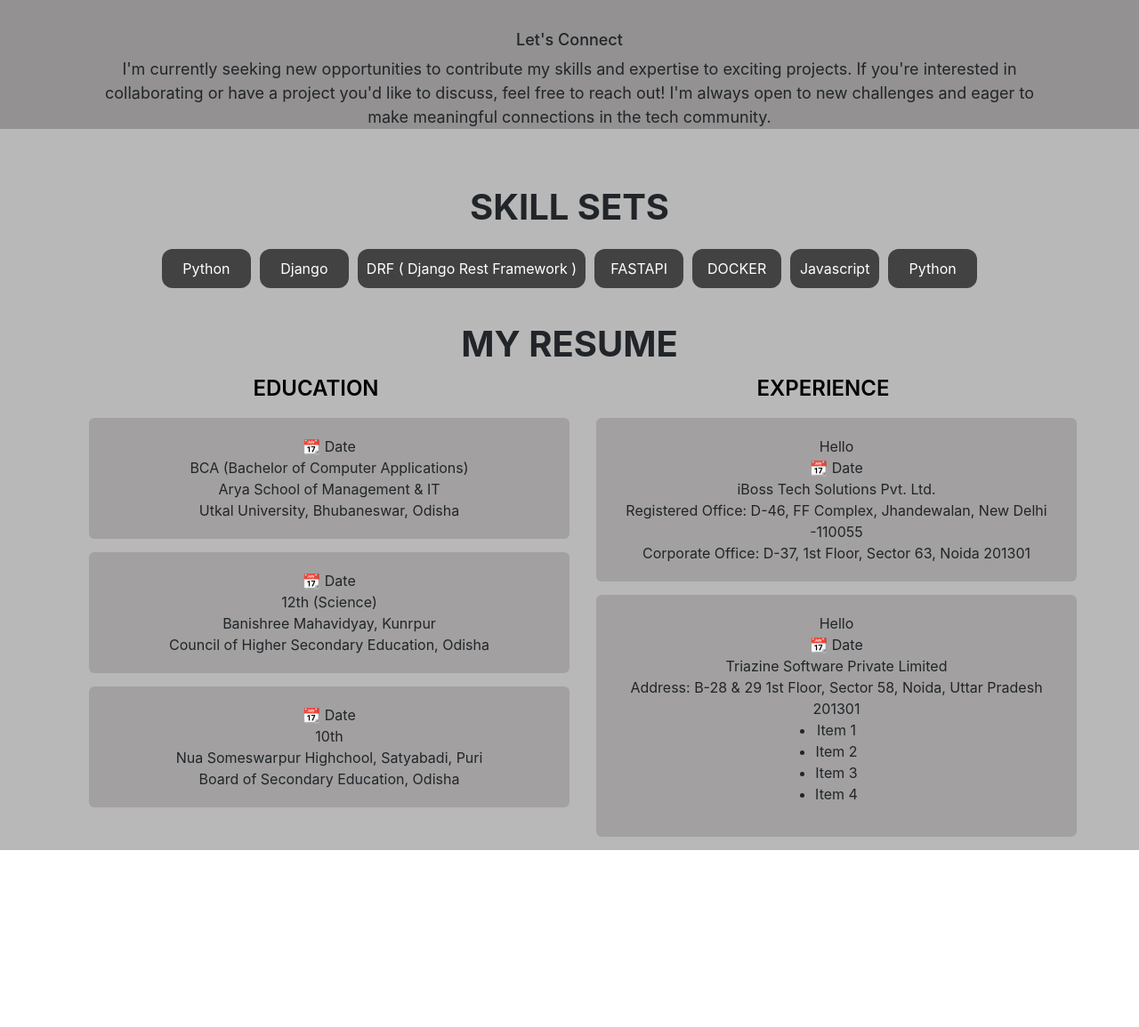
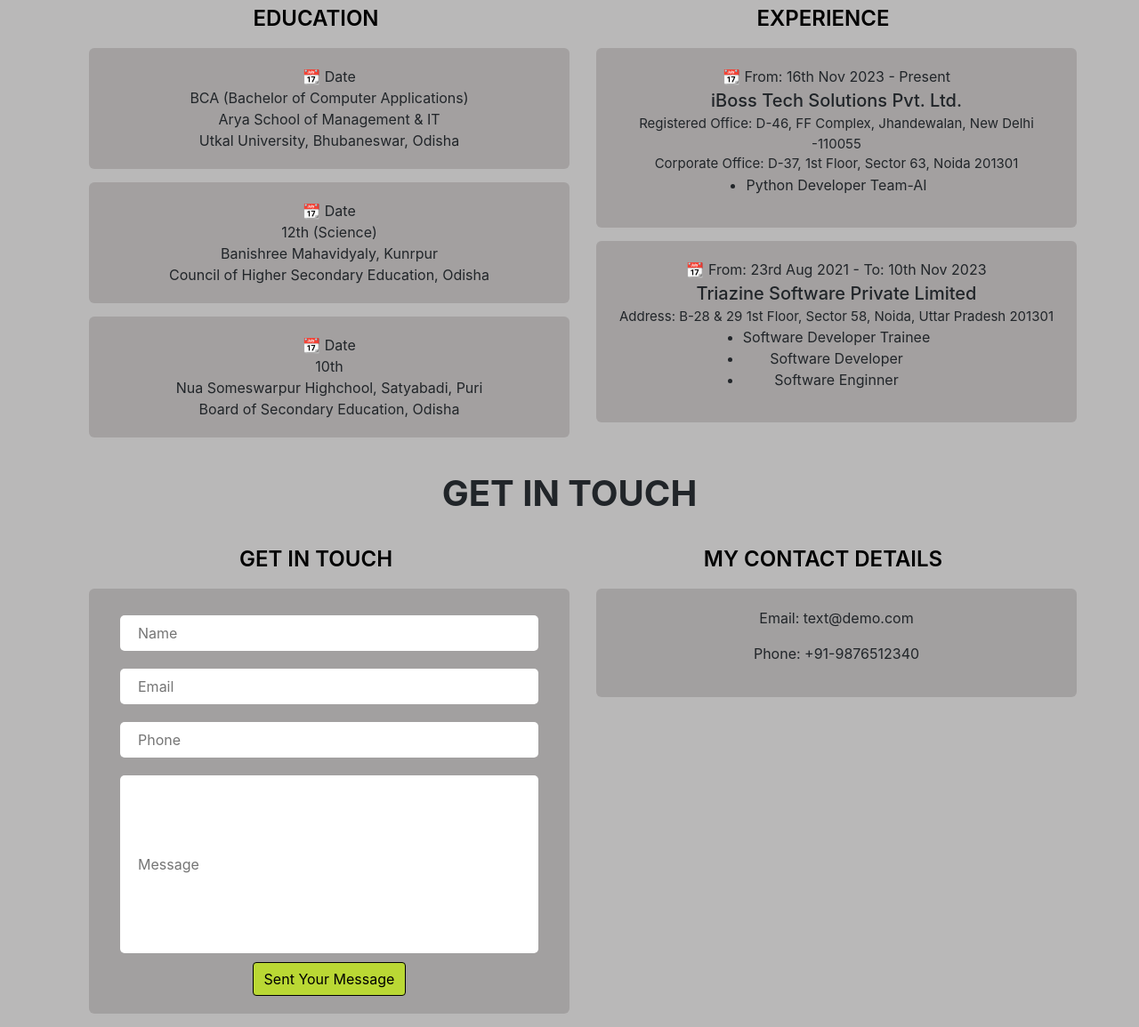
Before and after one commit to rrasmi070/Portfolio-html-css-javascript, a plain HTML site: page index.html in a window 1280 px wide. Shown: the part 1616-2771 px from the top of the page at 89% size. Before the commit the page ends 2572 px from the top, so only its background shows below. Drawn offline with nearby package versions, Linux system fonts and the light colour scheme.

Commit message:
contact section and animation

```diff
--- a/index.html
+++ b/index.html
@@ -21,11 +21,11 @@
         <nav>
             <div class="nav-container">
                 <div class="nav-item">
-                    <a href="#home">Home</a>
-                    <a href="#about">About</a>
-                    <a href="#blogs">Blogs</a>
-                    <a href="#resume">Resume</a>
-                    <a href="Contact">Contact</a>
+                    <a class="nav-target" href="#home">Home</a>
+                    <a class="nav-target" href="#about">About</a>
+                    <a class="nav-target" href="#blogs">Blogs</a>
+                    <a class="nav-target" href="#resume">Resume</a>
+                    <a class="nav-target" href="#contact">Contact</a>
                 </div>
             </div>
         </nav>
@@ -42,6 +42,7 @@
             </div>
         </div>
         <div class="section-about" id="about">
+            <br>
             <h3 class="about-content">About Me</h3>
             <p class="about-content">
                 Hi there! 👋👋👋👋👋 <br>
@@ -96,7 +97,7 @@
                         <div class="item item-card">
                             <span class="card-content">&#x1F4C6; Date</span>
                             <span class="card-content">12th (Science) </span>
-                            <span class="card-content">Banishree Mahavidyay, Kunrpur</span>
+                            <span class="card-content">Banishree Mahavidyaly, Kunrpur</span>
                             <span class="card-content">Council of Higher Secondary Education, Odisha </span>
                         </div>
                         <div class="item item-card">
@@ -111,25 +112,27 @@
                             Experience
                         </div>
                         <div class="item item-card">
-                            <span id="mgs">Hello</span>
-
-                            <span class="card-content">&#x1F4C6; Date</span>
-                            <span class="card-content">iBoss Tech Solutions Pvt. Ltd.</span>
-                            <span class="card-content">Registered Office: D-46, FF Complex, Jhandewalan, New Delhi
+                            <span class="card-content">&#x1F4C6; From: 16th Nov 2023 - Present</span>
+                            <span class="card-content head-name">iBoss Tech Solutions Pvt. Ltd.</span>
+                            <span class="card-content head-address">Registered Office: D-46, FF Complex, Jhandewalan,
+                                New Delhi
                                 -110055</span>
-                            <span class="card-content">Corporate Office: D-37, 1st Floor, Sector 63, Noida 201301</span>
+                            <span class="card-content head-address">Corporate Office: D-37, 1st Floor, Sector 63, Noida
+                                201301</span>
+                            <ul>
+                                <li>Python Developer Team-AI</li>
+                            </ul>
                         </div>
                         <div class="item item-card">
-                            <span>Hello</span>
-                            <span class="card-content">&#x1F4C6; Date</span>
-                            <span class="card-content">Triazine Software Private Limited</span>
-                            <span class="card-content">Address: B-28 & 29 1st Floor, Sector 58, Noida, Uttar Pradesh
+                            <span class="card-content">&#x1F4C6; From: 23rd Aug 2021 - To: 10th Nov 2023</span>
+                            <span class="card-content head-name">Triazine Software Private Limited</span>
+                            <span class="card-content head-address">Address: B-28 & 29 1st Floor, Sector 58, Noida,
+                                Uttar Pradesh
                                 201301</span>
                             <ul>
-                                <li>Item 1</li>
-                                <li>Item 2</li>
-                                <li>Item 3</li>
-                                <li>Item 4</li>
+                                <li>Software Developer Trainee</li>
+                                <li>Software Developer</li>
+                                <li>Software Enginner</li>
                             </ul>
                         </div>
 
@@ -137,11 +140,47 @@
                 </div>
             </div>
         </div>
+        <br>
+        <div class="container-get-intouch" id="contact">
+            <h1 id="resume-heading">Get In Touch</h1>
+            <br>
+            <div class="container resume-content">
+                <div class="row">
+                    <!-- Large and medium devices: 2 columns -->
+                    <div class="col-lg-6 col-md-6 col-sm-12">
+                        <div class="item" id="education">
+                            Get In Touch
+                        </div>
+                        <form action="">
+                            <div class="item item-card">
+                                <input class="contact-form" id="name" type="text" placeholder="Name">
+                                <span id="name-val"></span>
+                                <input class="contact-form" id="email" type="email" placeholder="Email">
+                                <input class="contact-form" id="phone" type="text" placeholder="Phone">
+                                <input class="contact-form" id="mesage" type="text" placeholder="Message">
+                                <button class="btn submit" onclick="sendMessage()" id="send-message">Sent Your Message</button>
+                            </div>
+                        </form>
+                        </div>
+                    <div class="col-lg-6 col-md-6 col-sm-12">
+                        <div class="item" id="experience">
+                            My Contact Details
+                        </div>
+                        <div class="item item-card">
+                            <p>Email: text@demo.com</p>
+                            <p>Phone: +91-9876512340</p>
+                        </div>
+                    </div>
+                </div>
+            </div>
+
+        </div>
     </main>
     <span id="whatsap">
         <img src="static/images/chatbot.png" alt="static/images/chatbot.png" class="fa-brands fa-whatsapp"
             id="whatsap-icon">
     </span>
+    <script src="static\js\index.js"></script>
 </body>
 
 </html>
--- a/static/css/index.css
+++ b/static/css/index.css
@@ -28,6 +28,9 @@ a{
     padding: 1em;
 }
 
+.nav-target:hover{
+    color: rgb(0, 0, 0);
+}
 
 .background-image {
     position: relative;
@@ -76,8 +79,11 @@ a{
 }
 
 #whatsap-icon:hover{
-    height: 110px;
-    width: 110px;
+    /* height: 110px;
+    width: 110px; */
+    animation: scaleAnimation 0.5s ease-in-out infinite;
+    /* Apply the animation */
+
     transform:none;
 }
 
@@ -88,7 +94,7 @@ a{
     width: 75px;
     height: 75px;
     border-radius: 50px;
-    transform: rotate(-20deg);
+    /* transform: rotate(-20deg); */
 }
 
 .about-content{
@@ -163,3 +169,48 @@ a{
     text-transform: uppercase;
     font-weight: 700;
 }
+
+.head-name{
+    font-size: 20px;
+    font-weight: 500;
+}
+.head-address{
+    font-size: 15px;
+    font-weight: 400;
+}
+
+.contact-form{
+    width: 470px;
+    margin: 10px;
+    border-radius: 5px;
+    border: 0px solid black;
+    height: 30px;
+    padding: inherit;
+}
+
+#mesage{
+    height: 200px;;
+}
+
+#send-message{
+    color: black;
+    background-color: rgb(186, 216, 52);
+    border: 0.5px solid;
+    font-weight: 400;
+}
+
+/* Keyframe animation for scaling */
+
+@keyframes scaleAnimation {
+    0% {
+      transform: rotate(0); /* Initial scale */
+    }
+    50% {
+      transform: rotate(45deg); /* rotate up to 1.2x */
+    }
+    100% {
+      transform: rotate(45deg); /* Scale back to original size */
+    }
+  }
+
+  /* Apply animation to the WhatsApp icon */
--- a/static/js/index.js
+++ b/static/js/index.js
@@ -0,0 +1,12 @@
+const validateText = (wne_val) => {
+    console.log("formName");
+};
+let formName = document.getElementById('name');
+formName.addEventListener('input',function(event){
+    console.log(event.target.value);
+    let res = validateText(event.target.value)
+    document.getElementById('name-val').innerText="Can not contain integer value"
+})
+// const sendMessage = () => {
+//     console.log(formName);
+// };
```
Also changed, not shown: static/images/myBackgroung.png.
